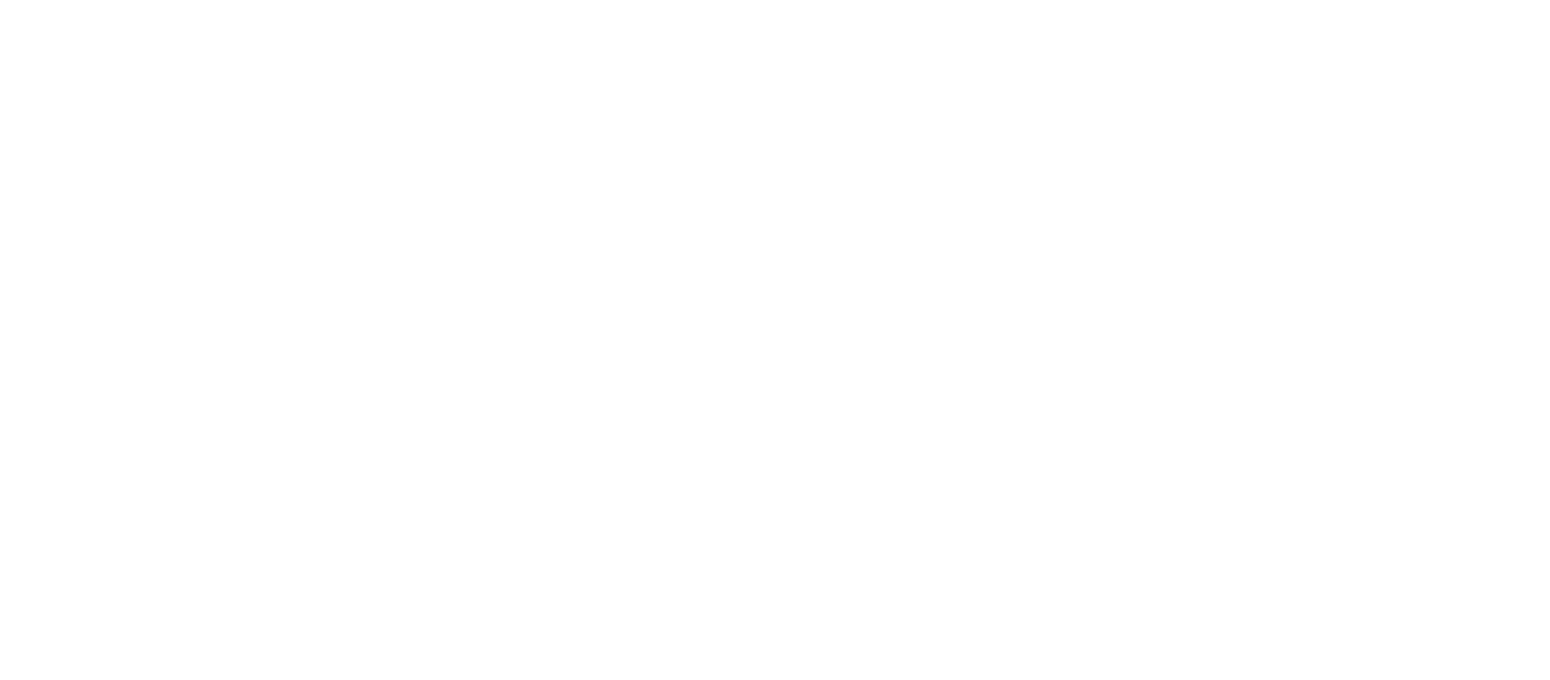
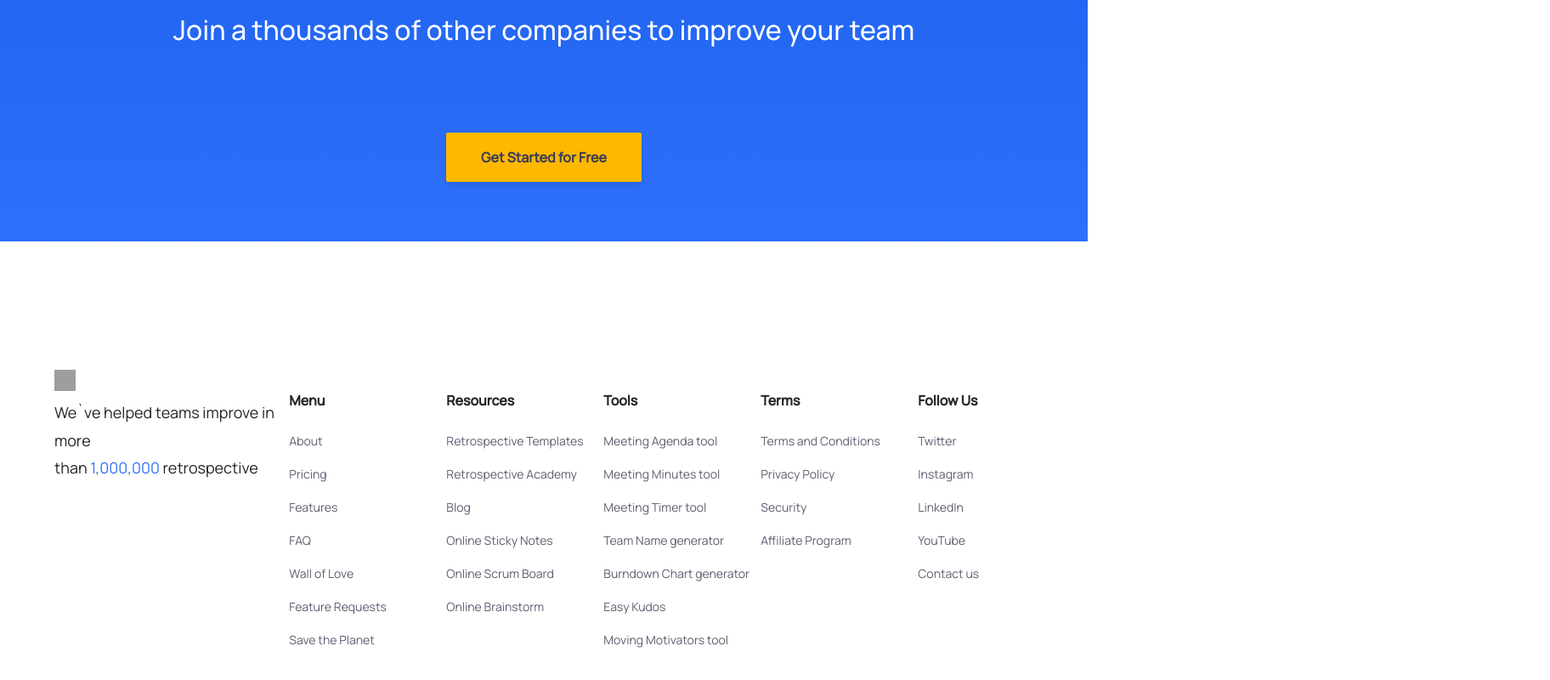
Before and after one commit to Amas9nine/solid-retro, a React (Create React App) app: page / in a window 1280 px wide. Shown: the part 414-1214 px from the top of the page at 85% size, 1824 px wide, since content can reach past the window. Before the commit the page ends 800 px from the top, so only its background shows below. Built offline with nearby package versions, Linux system fonts and the light colour scheme; grey boxes are pictures that could not be loaded.

Commit message:
feat:footer layout

```diff
--- a/src/App.css
+++ b/src/App.css
@@ -1,7 +1,6 @@
 @import url('https://fonts.googleapis.com/css2?family=Manrope:wght@200;300;400;500&display=swap');
 *{
   padding: 0;
-  margin: 0;
   box-sizing: border-box;
   font-family: Manrope,sans-serif;
 }
--- a/src/App.js
+++ b/src/App.js
@@ -4,11 +4,13 @@ import HomePage from "./pages/HomePage";
 
 function App() {
   return (
-    <BrowserRouter>
-      <Routes>
-        <Route path="/" element={<HomePage />} />
-      </Routes>
-    </BrowserRouter>
+    <>
+      <BrowserRouter>
+        <Routes>
+          <Route path="/" element={<HomePage />} />
+        </Routes>
+      </BrowserRouter>
+    </>
   );
 }
 
--- /dev/null
+++ b/src/Components/footer/Footer.jsx
@@ -0,0 +1,148 @@
+import css from "./footer.module.scss";
+
+const Footer = () => {
+  return (
+    <div className={css.footerAndSecion}>
+      <div className={css.upFooterSection}>
+        <div className={css.logos}>
+          <img src="https://easyretro.io/_nuxt/img/intercom-white.ee67581.png" alt="INTERCOM" />
+          <img src="https://easyretro.io/_nuxt/img/vividseats-white.9dcaec1.png" alt="VIVIDSEATS" />
+          <img src="https://easyretro.io/_nuxt/img/ambienz-white.fd56aae.png" alt="AMBIENZ" />
+          <img src="https://easyretro.io/_nuxt/img/xing-white.bb30b9b.png" alt="XING" />
+        </div>
+
+        <div className={css.text}>
+          <h2>Join a thousands of other companies to improve your team</h2>
+        </div>
+        <div className={css.btn}>
+          <button>Get Started for Free</button>
+        </div>
+      </div>
+      <footer>
+        <div className={css.logo}>
+          <div className={css.logoImg}>
+            <img src="	https://easyretro.io/_nuxt/img/logo-icon.94610e6.png" alt="" />
+            <h3>
+              We`ve helped teams improve in more <br /> than{" "}
+              <span style={{ color: "#2e70f9" }}>1,000,000 </span> retrospective
+            </h3>
+          </div>
+        </div>
+        <div className={css.menu}>
+          <legend>Menu</legend>
+          <ul>
+            <li>
+              <a href="">About</a>
+            </li>
+            <li>
+              <a href="">Pricing</a>
+            </li>
+            <li>
+              <a href="">Features</a>
+            </li>
+            <li>
+              <a href="">FAQ</a>
+            </li>
+            <li>
+              <a href="">Wall of Love</a>
+            </li>
+            <li>
+              <a href="">Feature Requests</a>
+            </li>
+            <li>
+              <a href=""> Save the Planet</a>
+            </li>
+          </ul>
+        </div>
+        <div className={css.resources}>
+          <legend>Resources</legend>
+          <ul>
+            <li>
+              <a href="">Retrospective Templates</a>
+            </li>
+            <li>
+              <a href="">Retrospective Academy</a>
+            </li>
+            <li>
+              <a href="">Blog</a>
+            </li>
+            <li>
+              <a href=""> Online Sticky Notes</a>
+            </li>
+            <li>
+              <a href="">Online Scrum Board</a>
+            </li>
+            <li>
+              <a href="">Online Brainstorm</a>
+            </li>
+          </ul>
+        </div>
+        <div className={css.tools}>
+          <legend>Tools</legend>
+          <ul>
+            <li>
+              <a href="">Meeting Agenda tool</a>
+            </li>
+            <li>
+              <a href="">Meeting Minutes tool</a>
+            </li>
+            <li>
+              <a href="">Meeting Timer tool</a>
+            </li>
+            <li>
+              <a href="">Team Name generator</a>
+            </li>
+            <li>
+              <a href="">Burndown Chart generator</a>
+            </li>
+            <li>
+              <a href=""> Easy Kudos</a>
+            </li>
+            <li>
+              <a href="">Moving Motivators tool</a>
+            </li>
+          </ul>
+        </div>
+        <div className={css.terms}>
+          <legend>Terms</legend>
+          <ul>
+            <li>
+              <a href="">Terms and Conditions</a>
+            </li>
+            <li>
+              <a href=""> Privacy Policy</a>
+            </li>
+            <li>
+              <a href=""> Security</a>
+            </li>
+            <li>
+              <a href=""> Affiliate Program </a>
+            </li>
+          </ul>
+        </div>
+        <div className={css.followUs}>
+          <legend>Follow Us</legend>
+          <ul>
+            <li>
+              <a href="">Twitter</a>
+            </li>
+            <li>
+              <a href="">Instagram</a>
+            </li>
+            <li>
+              <a href=""> LinkedIn</a>
+            </li>
+            <li>
+              <a href="">YouTube</a>
+            </li>
+            <li>
+              <a href=""> Contact us </a>
+            </li>
+          </ul>
+        </div>
+      </footer>
+    </div>
+  );
+};
+
+export default Footer;
--- /dev/null
+++ b/src/Components/footer/_variables.scss
@@ -0,0 +1,51 @@
+@mixin fullBlock() {
+  legend {
+    margin-top: 25px;
+   font: {
+     family: Manrope;
+     weight: 600;
+     size: 16px;
+   }
+
+ }
+
+  ul {
+   display: inline-block;
+   padding: 0;
+   margin-top: 10px;
+   list-style: none;
+ }
+
+  li {
+   margin-bottom: 4px;
+   font-size: 20px;
+   a{
+     display: block;
+     padding: 7px 0;
+     cursor: pointer;
+     color: #5e5e71;
+     font-size: 14px;
+     text-decoration: none;
+     &:hover{
+       color: black;
+       transition: ease-in-out 0.6s;
+     }
+   }
+
+ }
+}
+
+@mixin breackpoint($point){
+  @if $point == lg{
+    @media (max-width:992px) { @content; }
+  }
+  @else if $point == md{
+    @media (max-width:768px) { @content; }
+  }
+  @else if $point == sm {
+    @media (max-width:576px) { @content; }
+  }
+  @else if $point == xs{
+    @media (max-width:320px) { @content; }
+  }
+}
--- /dev/null
+++ b/src/Components/footer/footer.module.scss
@@ -0,0 +1,118 @@
+@import "./variables";
+
+.upFooterSection {
+  text-align: center;
+  background: linear-gradient(180deg, #0a52e5 -20.42%, #2e70f9);
+  padding: 70px 0;
+  width: 100%;
+
+  .logos {
+    width: 65%;
+    display: flex;
+    align-items: center;
+    justify-content: space-evenly;
+    margin: 0 auto;
+    @include breackpoint(lg){
+      width: 50%;
+      flex-wrap: wrap;
+      img{
+        padding: 20px;
+      }
+      @include breackpoint(md){
+        width: 100%;
+        flex-wrap: wrap;
+      }
+    }
+  }
+
+  .text {
+    height: 80px;
+    margin: 60px 0px;
+    text-align: center;
+    @include breackpoint(lg){
+      width: 55%;
+      margin: 0 auto;
+      padding: 50px 0;
+    }
+    @include breackpoint(md){
+      width: 80%;
+      flex-wrap: wrap;
+    }
+    h2 {
+      color: #fff;
+      font-weight: 500;
+    }
+  }
+
+  .btn {
+    button {
+      background-color: #ffb800;
+      box-shadow: 0 4px 6px rgb(0 0 0 / 10%);
+      border-radius: 2px;
+      color: #3e3e52;
+      text-decoration: none;
+      padding: 16px 40px;
+      font-weight: 700;
+      border: 1px solid transparent;
+      font-family: Manrope, sans-serif;
+      @include breackpoint(lg){
+        margin-top: 80px;
+      }
+    }
+  }
+}
+
+footer {
+  width: 90%;
+  margin: 0 auto;
+  margin-top: 60px;
+  display: grid;
+  padding: 90px 0;
+  grid-template-columns: 2fr 180px 180px 180px 180px 1fr;
+  grid-gap: 5px;
+  @include breackpoint(lg){
+    grid-template-columns: 200px 200px 200px;
+    grid-gap: 50px;
+    justify-content: center;
+    margin: 0 auto;
+  }
+  @include breackpoint(md){
+    display: block;
+    text-align: center;
+  }
+
+  .logo {
+    .logoImg {
+      img {
+        width: 25px;
+        height: 25px;
+      }
+      h3 {
+        margin-top: 0.5em;
+        font-weight: 400;
+        line-height: 1.8;
+        font-size: 18px;
+      }
+    }
+  }
+
+  .menu {
+    @include fullBlock()
+  }
+
+  .resources {
+    @include fullBlock()
+  }
+
+  .tools {
+   @include fullBlock()
+  }
+
+  .terms {
+    @include fullBlock()
+  }
+
+  .followUs {
+    @include fullBlock()
+  }
+}
--- a/src/pages/HomePage.jsx
+++ b/src/pages/HomePage.jsx
@@ -1,3 +1,9 @@
+import Footer from "../Components/footer/Footer";
+
 export default function HomePage() {
-  return <div>HomePage</div>;
+  return (
+    <div>
+      <Footer />
+    </div>
+  );
 }
```
